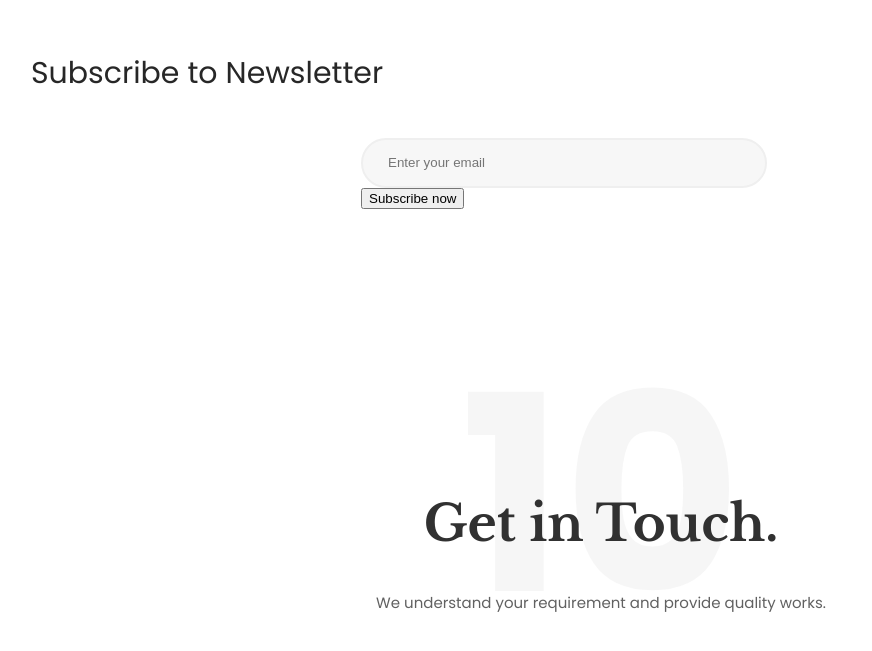
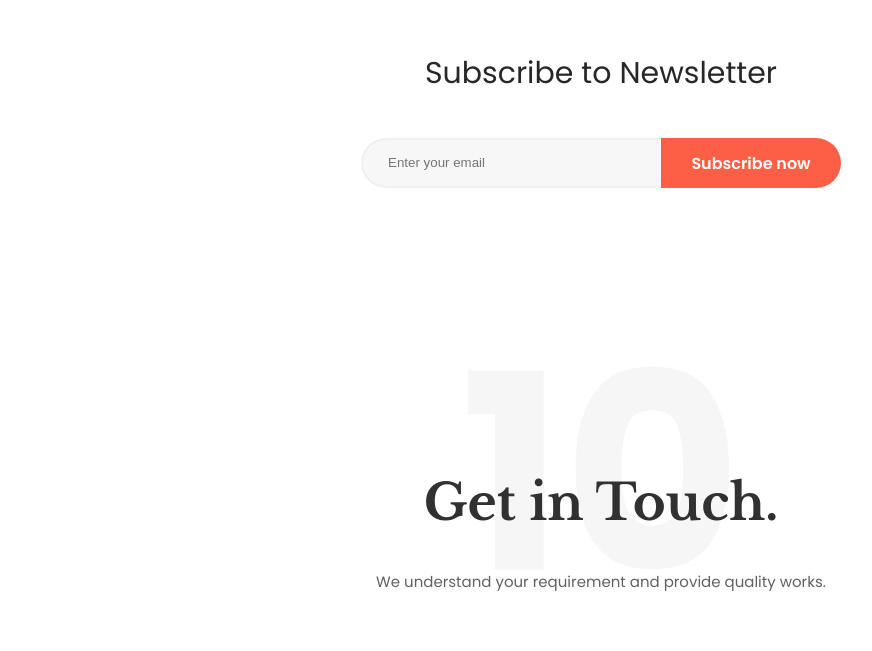
Before and after one commit to gitrate/psd_template, a plain HTML site: page index.html in a window 1280 px wide. Shown: the part 10643-11294 px from the top of the page, without its empty margins (39-911 px from the left). Drawn offline with nearby package versions, Linux system fonts and the light colour scheme.

Commit message:
block 09, "Subscribe to Newsletter", "subscribe now" - uppercase property don't apply

```diff
--- a/css/styles.css
+++ b/css/styles.css
@@ -645,11 +645,14 @@ header {
 	color: #272727;
 	font: 400 30px/1 'Poppins', sans-serif;
 	margin-bottom: 50px;
+	text-align: center;
 }
 .subscribe-block .input-holder {
 	max-width: 480px;
 	margin: 0 auto;
 	position: relative;
+	border-radius: 25px;
+	overflow: hidden;
 }
 .subscribe-block .input-holder input {
 	padding-right: 200px;
@@ -658,9 +661,27 @@ header {
 	border: 2px solid #efefef;
 	background-color: #f7f7f7;
 	height: 50px;
+	transition: all 0.5s ease-in-out;
 }
-.subscribe-block .input-holder button["submit"] {
-	2:41:48
+.subscribe-block .input-holder input[type="email"]:focus {
+	outline: none;
+}
+.subscribe-block .input-holder button[type="submit"] {
+	cursor: pointer;
+	position: absolute;
+	right:0;
+	top: 0;
+	height: 100%;
+	width: 180px;
+	background: #fc5f45;
+	color: #fff;
+	font: 600 16px/50px 'Poppins', sans-serif;
+	border: none;
+	text-transform: uppercace;
+	transition: background 0.5s ease-in-out;
+}
+.subscribe-block .input-holder button[type="submit"]:hover {
+	background: #f43636;
 }
 
 
```
